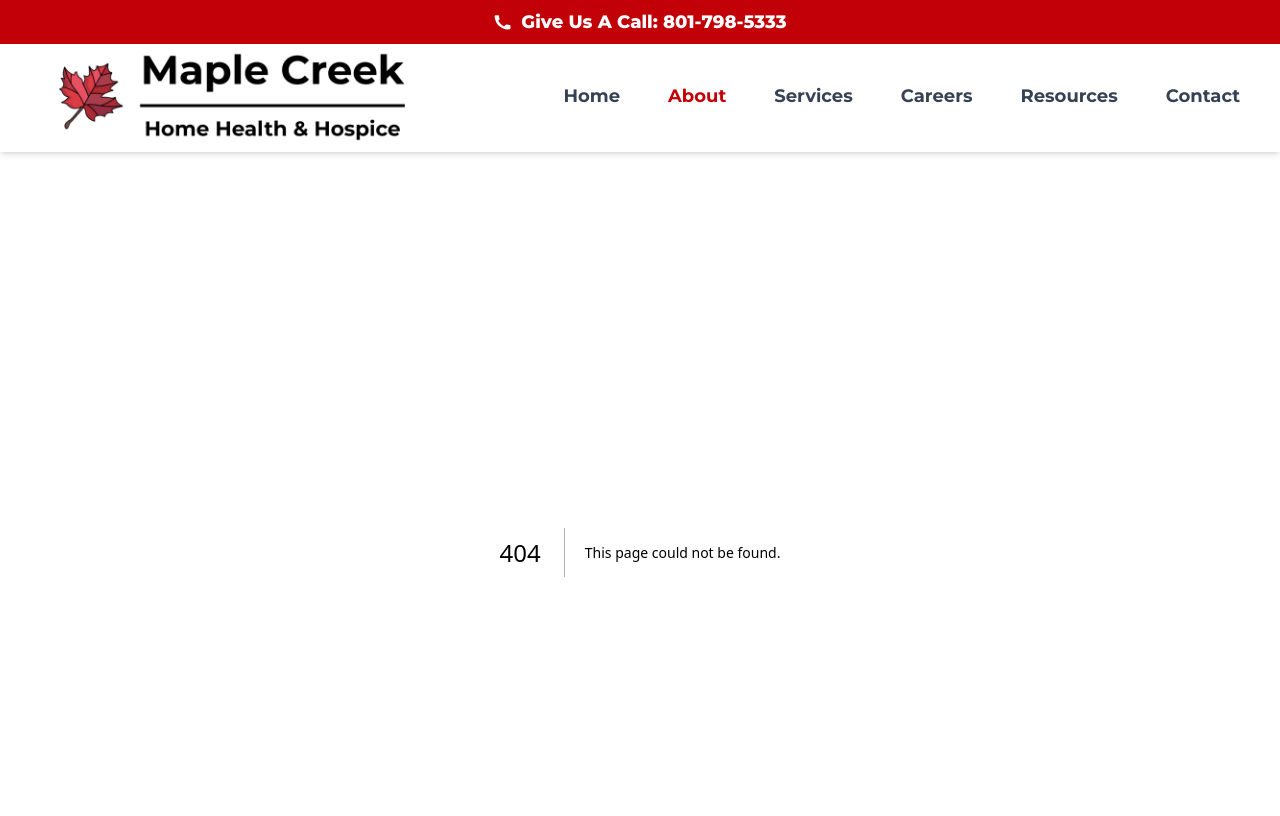
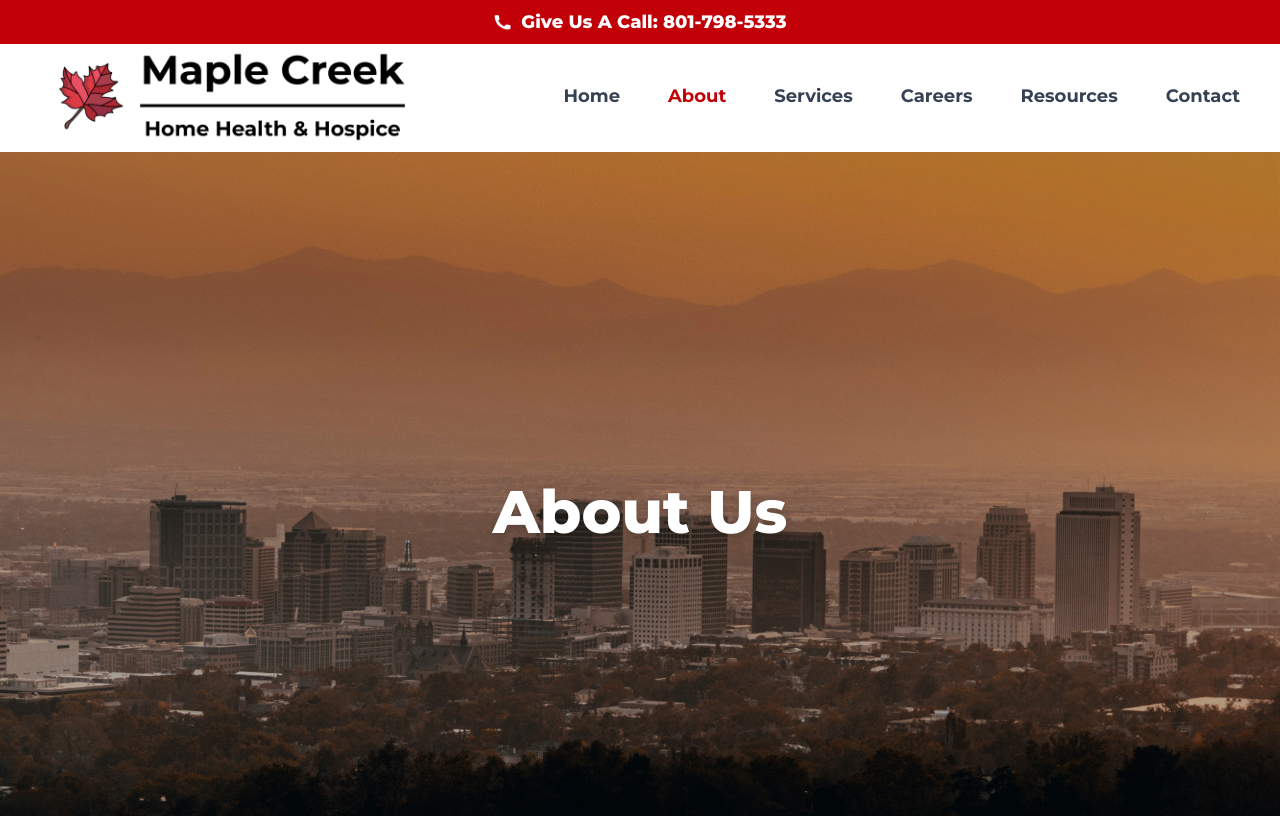
Before and after one commit to jjacobsonn/maplecreek-site, a Next.js app: page /about in a window 1280 px wide. Before the commit this address had no page. Shown: the top 816 px of the page. Built offline with nearby package versions, Linux system fonts and the light colour scheme.

Commit message:
Added header image to about page

```diff
--- /dev/null
+++ b/src/app/about/page.tsx
@@ -0,0 +1,26 @@
+import Image from "next/image";
+
+export default function AboutPage() {
+  return (
+    <>
+      <section className="w-full">
+        <div className="relative w-full h-[60vh] md:h-[75vh] lg:h-[85vh] xl:h-[92vh]">
+          <Image
+            src="/images/img-7.jpg"
+            alt="About Us Banner"
+            fill
+            priority
+            className="object-cover object-center w-full h-full"
+            sizes="100vw"
+          />
+          {/* Overlay content */}
+          <div className="absolute inset-0 flex flex-col items-center justify-center text-center px-4 bg-black/30 font-montserrat">
+            <h1 className="text-white text-3xl sm:text-4xl md:text-5xl lg:text-6xl font-extrabold drop-shadow-lg mb-4 max-w-4xl">
+              About Us
+            </h1>
+          </div>
+        </div>
+      </section>
+    </>
+  );
+}
```
Also changed, not shown: public/images/img-7.jpg (added), 1 other file (tests, documents, lock files or other folders).
